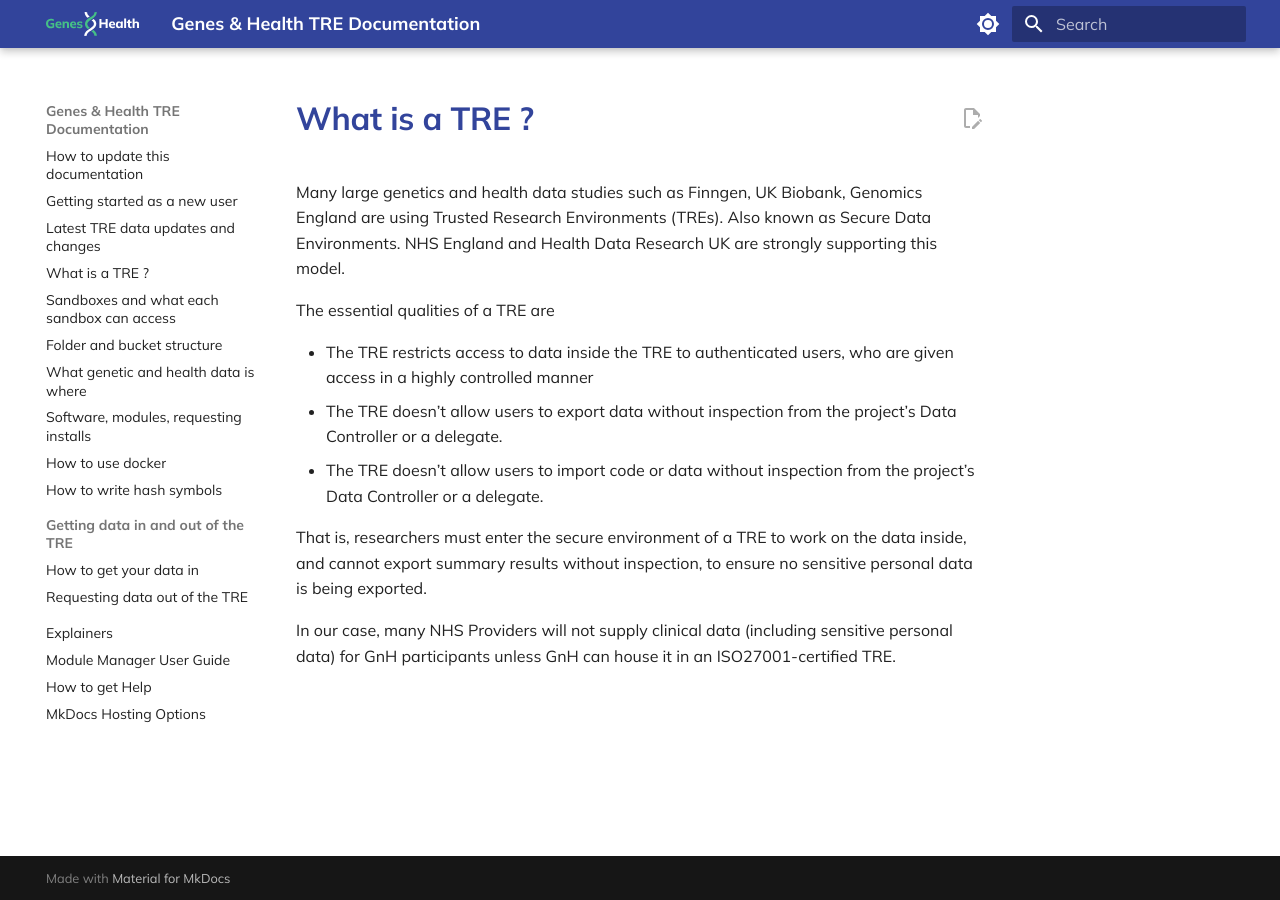
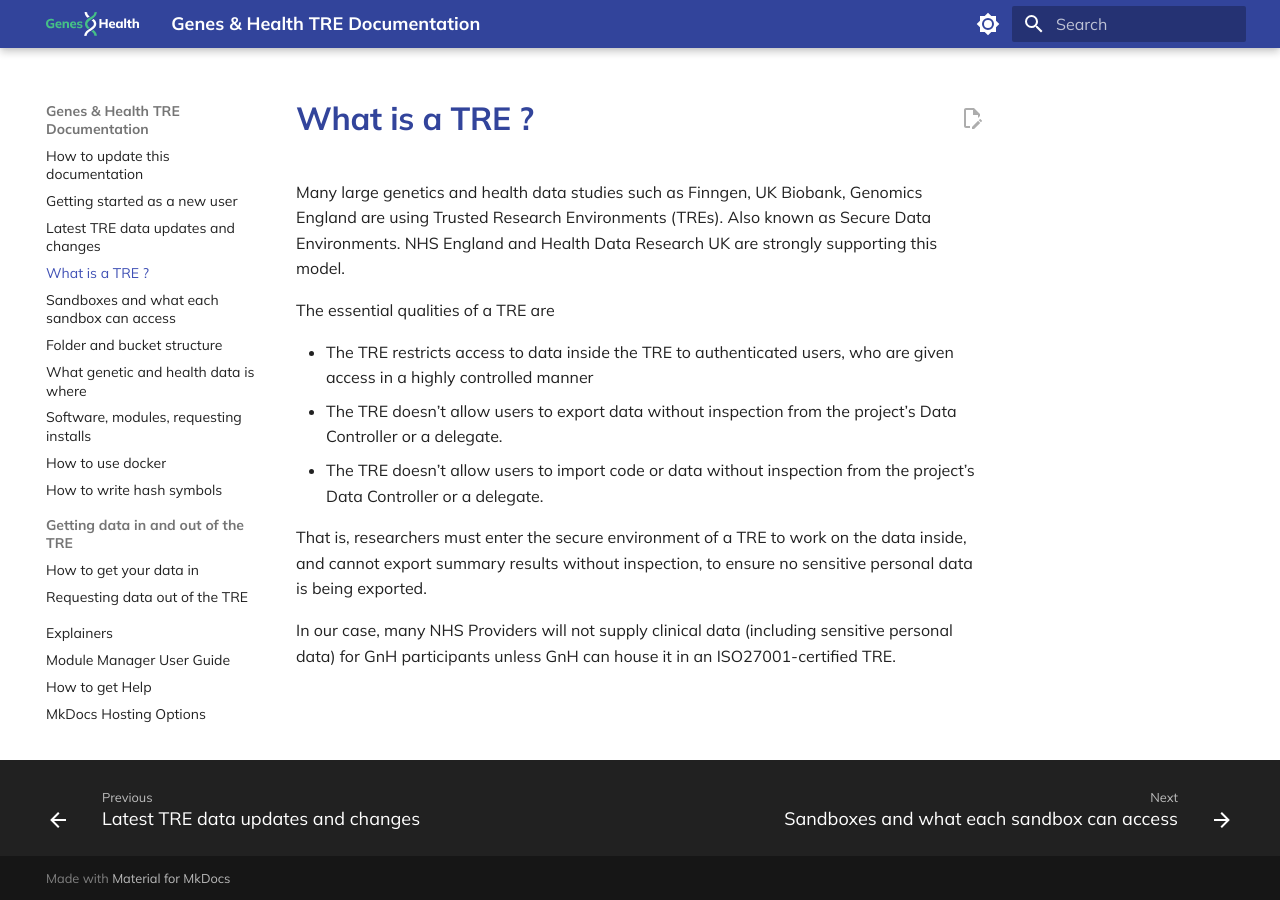
Before and after one commit to genes-and-health/TRE-documentation-v3, an MkDocs documentation site: the page built from docs/what-is-a-tre-?.md, in a window 1280 px wide. Built offline with MkDocs 1.6.1 and Material for MkDocs 9.7.7, drawn with Linux system fonts in a browser that asks for light colours; comment, search, counter and statistics services are not loaded.

Commit message:
Update mkdocs.yml

```diff
--- a/mkdocs.yml
+++ b/mkdocs.yml
@@ -56,7 +56,7 @@
   - How to update this documentation: how-to-update-this-documentation.md
   - Getting started as a new user: getting-started-as-a-new-user.md
   - Latest TRE data updates and changes: latest-tre-data-updates-and-changes.md
-  - What is a TRE ?: what-is-a-tre.md
+  - What is a TRE ?: what-is-a-tre-?.md
 #  - Trusted Research Environment (TRE): heading=h.vhgcd46bp2tb.md
   - Sandboxes and what each sandbox can access: sandboxes-and-what-each-sandbox-can-access.md
 #  - Pre-requisites: heading=h.ufs01g6l9ifw.md
```
